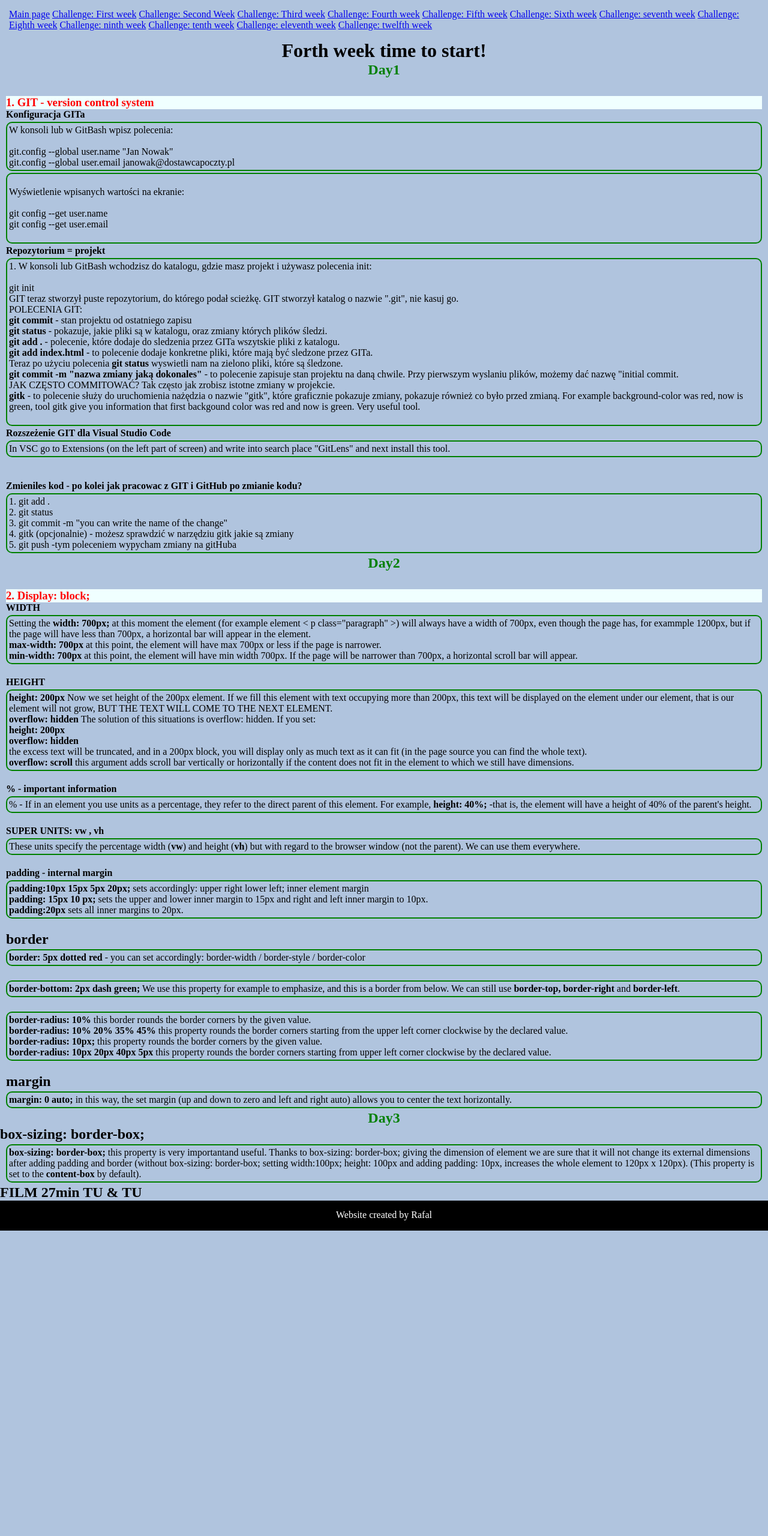
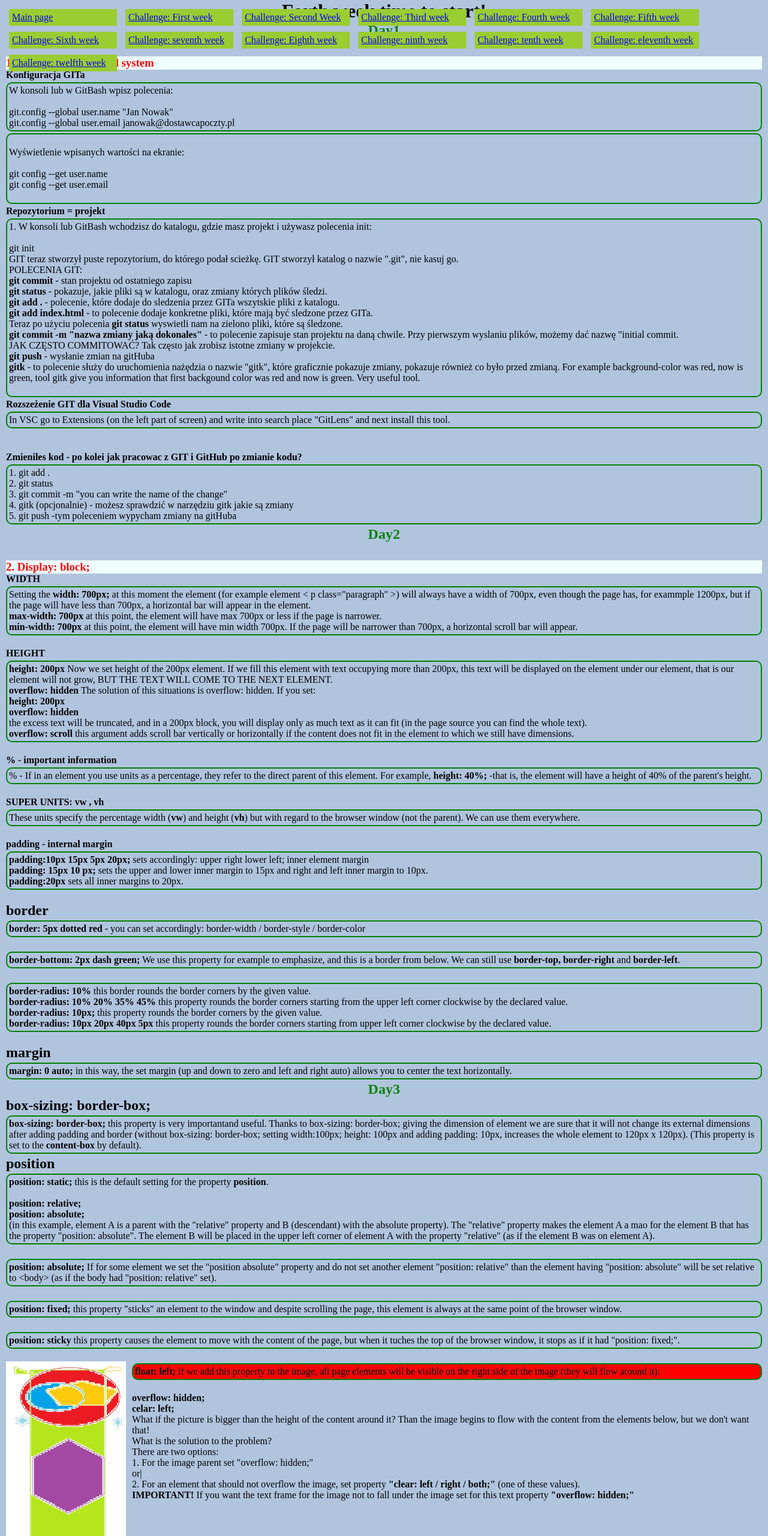
Before and after one commit to rafal-gluszek/homepage, a plain HTML site: page fourth.html in a window 1280 px wide. Shown: the top 2560 px of the page at 60% size. Before the commit the page ends 2051 px from the top, so only its background shows below. Drawn offline with Linux system fonts and the light colour scheme.

Commit message:
ended Day3

```diff
--- a/fourth.html
+++ b/fourth.html
@@ -12,19 +12,19 @@
 <body>
     <div class="wrapper">
         <header class="menu">
-            <a href="index.html">Main page</a>
-            <a href="first.html">Challenge: First week</a>
-            <a href="second.html">Challenge: Second Week</a>
-            <a href="third.html">Challenge: Third week</a>
-            <a href="fourth.html">Challenge: Fourth week</a>
-            <a href="fifth.html">Challenge: Fifth week</a>
-            <a href="sixth.html">Challenge: Sixth week</a>
-            <a href="seventh.html">Challenge: seventh week</a>
-            <a href="eighth.html">Challenge: Eighth week</a>
-            <a href="ninth.html">Challenge: ninth week</a>
-            <a href="tenth.html">Challenge: tenth week</a>
-            <a href="eleventh.html">Challenge: eleventh week</a>
-            <a href="twelfth.html">Challenge: twelfth week</a>
+            <a class="a-header" href="index.html"> Main page</a>
+            <a class="a-header" href="first.html">Challenge: First week</a>
+            <a class="a-header" href="second.html">Challenge: Second Week</a>
+            <a class="a-header" href="third.html">Challenge: Third week</a>
+            <a class="a-header" href="fourth.html">Challenge: Fourth week</a>
+            <a class="a-header" href="fifth.html">Challenge: Fifth week</a>
+            <a class="a-header" href="sixth.html">Challenge: Sixth week</a>
+            <a class="a-header" href="seventh.html">Challenge: seventh week</a>
+            <a class="a-header" href="eighth.html">Challenge: Eighth week</a>
+            <a class="a-header" href="ninth.html">Challenge: ninth week</a>
+            <a class="a-header" href="tenth.html">Challenge: tenth week</a>
+            <a class="a-header" href="eleventh.html">Challenge: eleventh week</a>
+            <a class="a-header" href="twelfth.html">Challenge: twelfth week</a>
         </header>
         <main>
             <header>
@@ -62,6 +62,7 @@
                         <strong>git add index.html</strong> - to polecenie dodaje konkretne pliki, które mają być sledzone przez GITa.<br> Teraz po użyciu polecenia <b>git status</b> wyswietli nam na zielono pliki, które są śledzone.<br>
                         <strong>git commit -m "nazwa zmiany jaką dokonales"</strong> - to polecenie zapisuje stan projektu na daną chwile. Przy pierwszym wyslaniu plików, możemy dać nazwę "initial commit. <br> JAK CZĘSTO COMMITOWAĆ? Tak często jak zrobisz
                         istotne zmiany w projekcie.<br>
+                        <b>git push</b> - wysłanie zmian na gitHuba<br>
                         <strong>gitk</strong> - to polecenie służy do uruchomienia nażędzia o nazwie "gitk", które graficznie pokazuje zmiany, pokazuje również co było przed zmianą. For example background-color was red, now is green, tool gitk give you
                         information that first backgound color was red and now is green. Very useful tool.<br><br>
                     </p>
@@ -91,7 +92,7 @@
                         WIDTH
                     </h4>
                     <p class="paragraph">
-                        Setting the <b>width: 700px; </b> at this moment the element (for example element &lt p class="paragraph" &gt) will always have a width of 700px, even though the page has, for exammple 1200px, but if the page will have less than
+                        Setting the <b>width: 700px;</b> at this moment the element (for example element &lt p class="paragraph" &gt) will always have a width of 700px, even though the page has, for exammple 1200px, but if the page will have less than
                         700px, a horizontal bar will appear in the element.<br>
                         <b>max-width: 700px</b> at this point, the element will have max 700px or less if the page is narrower.<br>
                         <b>min-width: 700px</b> at this point, the element will have min width 700px. If the page will be narrower than 700px, a horizontal scroll bar will appear.
@@ -147,13 +148,35 @@
                     <h2 class="day">
                         Day3
                     </h2>
-                    <h2 class-title>
+                    <h2 class="title">
                         box-sizing: border-box;
                     </h2>
-                    <section>
+                    <section class="sectionDay3">
                         <p class="paragraph">
                             <b>box-sizing: border-box;</b> this property is very importantand useful. Thanks to box-sizing: border-box; giving the dimension of element we are sure that it will not change its external dimensions after adding padding and
                             border (without box-sizing: border-box; setting width:100px; height: 100px and adding padding: 10px, increases the whole element to 120px x 120px). (This property is set to the <b>content-box</b> by default).
+                        </p>
+                        <h2 class="title">
+                            position
+                        </h2>
+                        <p class="paragraph"><b>position: static;</b> this is the default setting for the property <b>position</b>. <br><br>
+                            <b>position: relative;</b> <br>
+                            <b>position: absolute;</b><br> (in this example, element A is a parent with the "relative" property and B (descendant) with the absolute property). The "relative" property makes the element A a mao for the element B that has
+                            the property "position: absolute". The element B will be placed in the upper left corner of element A with the property "relative" (as if the element B was on element A).
+                        </p><br>
+                        <p class="paragraph"><b>position: absolute;</b> If for some element we set the "position absolute" property and do not set another element "position: relative" than the element having "position: absolute" will be set relative to &ltbody&gt (as if the
+                            body had "position: relative" set).</p><br>
+                        <p class="paragraph"><b>position: fixed;</b> this property "sticks" an element to the window and despite scrolling the page, this element is always at the same point of the browser window.</p><br>
+                        <p class="paragraph"><b>position: sticky</b> this property causes the element to move with the content of the page, but when it tuches the top of the browser window, it stops as if it had "position: fixed;".</p><br>
+                        <img src="photo/figury.jpg" alt="geometric figures" class="pictureGeometriFigure">
+                        <p class="paragraph color float"><b>float: left;</b> if we add this property to the image, all page elements will be visible on the right side of the image (they will flow around it).
+                        </p><br>
+                        <p><b>overflow: hidden;</b><br>
+                            <b>celar: left;</b><br> What if the picture is bigger than the height of the content around it? Than the image begins to flow with the content from the elements below, but we don't want that!<br> What is the solution to the
+                            problem?
+                            <br> There are two options:<br> 1. For the image parent set "overflow: hidden;" <br>or|<br> 2. For an element that should not overflow the image, set property <b>"clear: left / right / both;"</b> (one of these values).
+                            <br>
+                            <b>IMPORTANT!</b> If you want the text frame for the image not to fall under the image set for this text property <b>"overflow: hidden;"</b>
                         </p>
                     </section>
 
--- a/style.css
+++ b/style.css
@@ -21,7 +21,21 @@
     }
 
     .menu {
-        margin: 15px;
+        margin: 0 0 15px 0;
+        position: fixed;
+        min-height: 25px;
+        width: 100vw;
+        /*   background-color: aquamarine; */
+        box-sizing: border-box;
+        padding: 10px;
+    }
+
+    .a-header {
+        padding: 5px;
+        background-color: yellowgreen;
+        margin: 5px;
+        display: inline-block;
+        width: 170px;
     }
 
     .information {
@@ -68,6 +82,19 @@
         margin: 3px 10px;
     }
 
+    .sectionDay3,
+    .float {
+        overflow: hidden;
+    }
+
+    .pictureGeometriFigure {
+        width: 100%;
+        max-width: 200px;
+        display: block;
+        float: left;
+        margin: 0 10px 10px 10px;
+    }
+
     .footer {
         height: 50px;
         text-align: center;
@@ -78,3 +105,7 @@
     .inFooter {
         padding: 15px 0 0 0;
     }
+
+    .color {
+        background: red;
+    }
```
Also changed, not shown: first.html (+13 -15 lines), index.html (+13 -14 lines), photo/figury.jpg (added).
